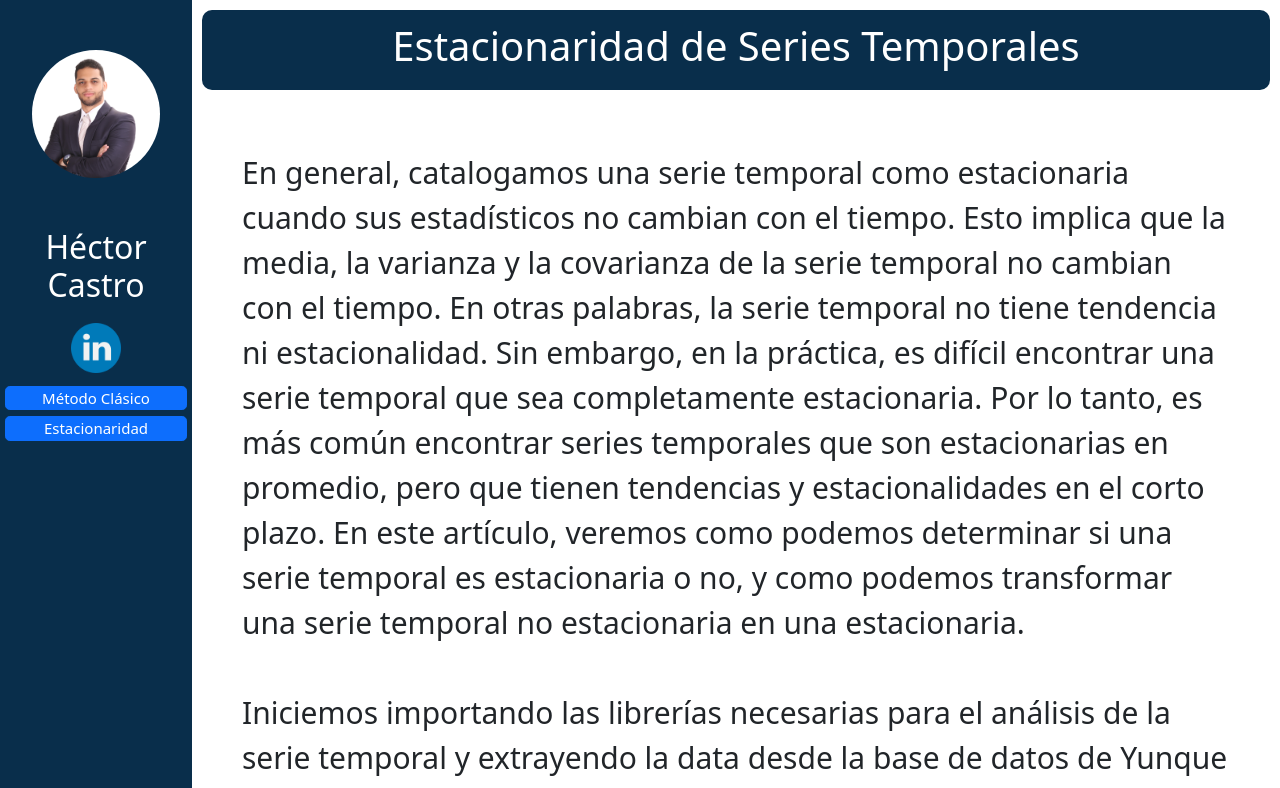
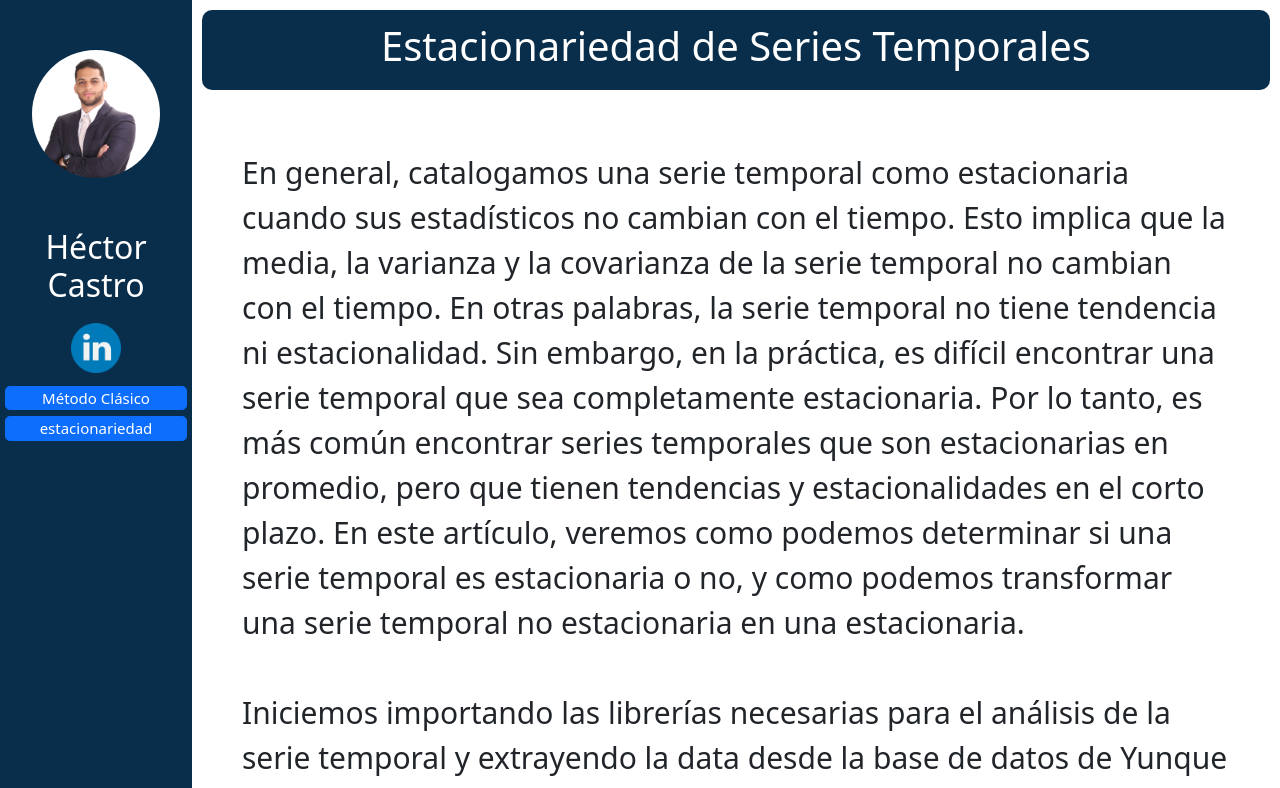
Before and after one commit to hectordanielc/ARIMA, a website: page static/pages/stationarity.html in a window 1280 px wide. Shown: the top 788 px of the page. Drawn offline with nearby package versions, Linux system fonts and the light colour scheme.

Commit message:
correccion texto

```diff
--- a/static/pages/stationarity.html
+++ b/static/pages/stationarity.html
@@ -32,7 +32,7 @@
                     <a href="../../index.html" class="btn btn-primary btn-lg" tabindex="-1" role="button"
                         aria-disabled="true">Método Clásico</a>
                     <a href="#" class="btn btn-primary btn-lg" tabindex="-1" role="button"
-                        aria-disabled="true">Estacionaridad</a>
+                        aria-disabled="true">estacionariedad</a>
                 </div>
             </div>
             <div class="nav2 navbar navbar-dark">
@@ -48,7 +48,7 @@
                                 <a class="nav-link" aria-current="page" href="../../index.html">Método Clásico</a>
                             </li>
                             <li class="nav-item">
-                                <a class="nav-link active" href="#">Estacionaridad</a>
+                                <a class="nav-link active" href="#">estacionariedad</a>
                             </li>
                         </ul>
                     </div>
@@ -58,7 +58,7 @@
         <main>
             <section class="main-section">
                 <div class="titulo">
-                    <h1>Estacionaridad de Series Temporales</h1>
+                    <h1>Estacionariedad de Series Temporales</h1>
                 </div>
                 <div class="desarrollo">
                     <p>
```
Also changed, not shown: index.html (+1 -1 lines).
